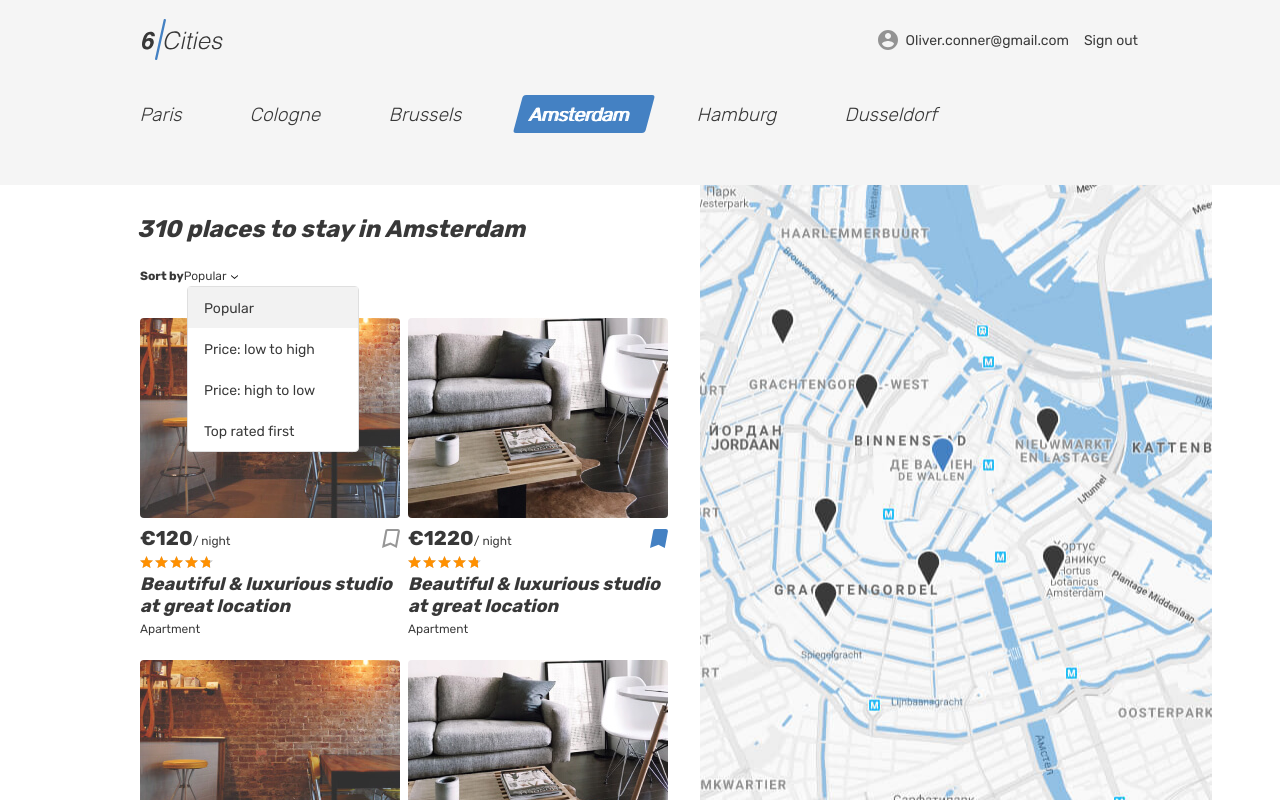
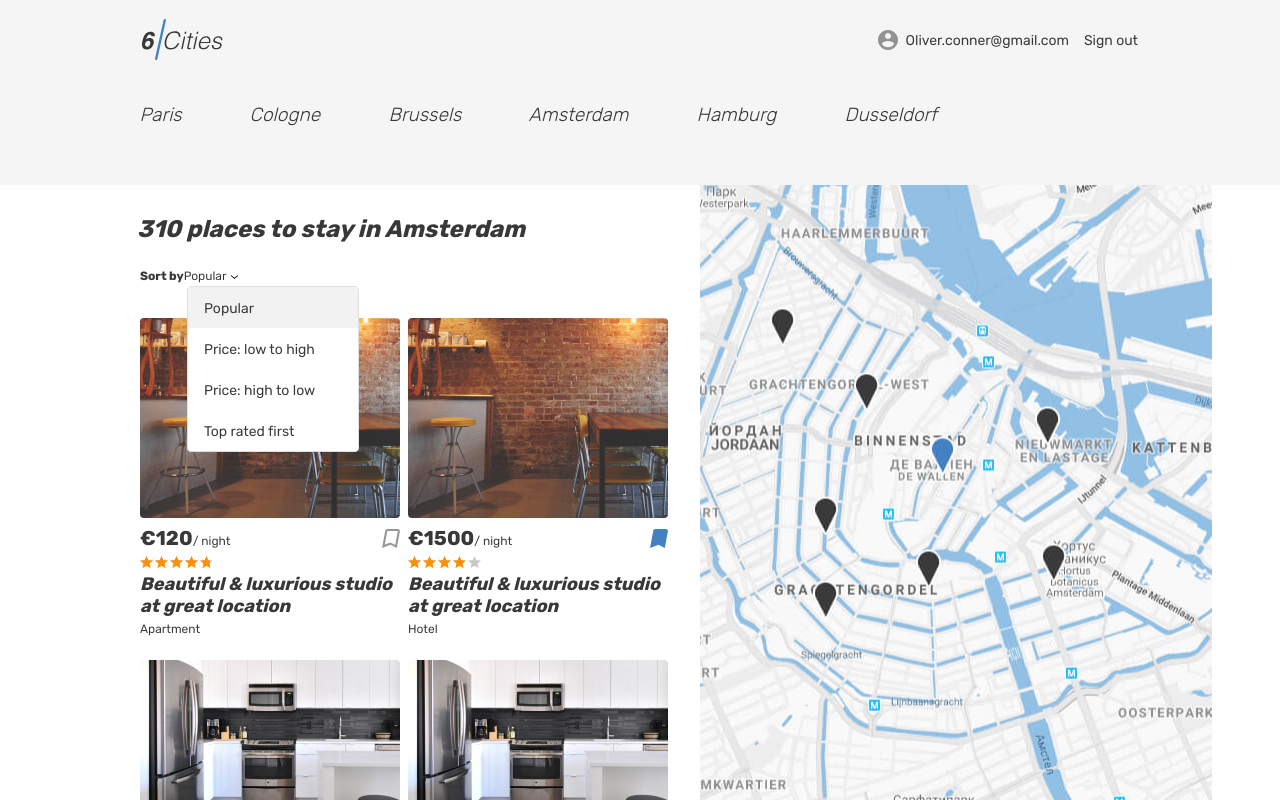
Before and after one commit to atatarov/market-hotel, a React (Create React App) app: page / in a window 1280 px wide. Built offline with nearby package versions, Linux system fonts and the light colour scheme.

Commit message:
Separate MainPage to components

```diff
--- /dev/null
+++ b/src/components/map-component/map-component.tsx
@@ -0,0 +1,11 @@
+import { MapType } from '../../const';
+
+interface IMapComponentProps {
+  type?: MapType;
+}
+
+export function MapComponent({ type }: IMapComponentProps): JSX.Element {
+  const mapTypeClass =
+    type === MapType.Property ? 'property__map' : 'cities__map';
+  return <section className={`${mapTypeClass} map`}></section>;
+}
--- a/src/const.ts
+++ b/src/const.ts
@@ -1,11 +1,20 @@
 import { IRateFragment } from './interfaces/interfaces';
-import { ApartamentDict } from './types/types';
+import { ApartamentDict, CitiesDict } from './types/types';
 
 export const apartamentDict: ApartamentDict = {
   apartment: 'Apartment',
   room: 'Private Room',
   house: 'House',
   hotel: 'Hotel',
+};
+
+export const citiesDict: CitiesDict = {
+  Paris: 'Paris',
+  Cologne: 'Cologne',
+  Brussels: 'Brussels',
+  Amsterdam: 'Amsterdam',
+  Hamburg: 'Hamburg',
+  Dusseldorf: 'Dusseldorf',
 };
 
 export enum AppRoute {
@@ -49,3 +58,8 @@ export enum CardType {
   Near = 'Near',
   Favorites = 'Favorites',
 }
+
+export enum MapType {
+  Property = 'property',
+  Cities = 'cities'
+}
--- a/src/mocks/offers.ts
+++ b/src/mocks/offers.ts
@@ -1,8 +1,8 @@
 import { IOffer } from '../interfaces/interfaces';
 import { apartamentDict } from '../const';
 
-export const offer: IOffer = {
-  bedrooms: 3,
+const one: IOffer = {
+  bedrooms: 5,
   city: {
     location: {
       latitude: 52.370216,
@@ -20,6 +20,7 @@ export const offer: IOffer = {
     'Washing machine',
     'Coffee machine',
     'Dishwasher',
+    'Table',
   ],
   host: {
     avatarUrl: 'img/avatar-angelina.jpg',
@@ -51,7 +52,50 @@ export const offer: IOffer = {
   type: apartamentDict['apartment'],
 };
 
-export const another: IOffer = {
+const two: IOffer = {
+  bedrooms: 3,
+  city: {
+    location: {
+      latitude: 52.370216,
+      longitude: 4.895168,
+      zoom: 10,
+    },
+    name: 'Paris',
+  },
+  description:
+    'A quiet cozy and picturesque that hides behind a a river by the unique lightness of Amsterdam.',
+  goods: ['Heating', 'Kitchen', 'Sofa'],
+  host: {
+    avatarUrl: 'img/avatar-angelina.jpg',
+    id: 6,
+    isPro: false,
+    name: 'Veronika',
+  },
+  id: 2,
+  images: [
+    'img/room.jpg',
+    'img/apartment-01.jpg',
+    'img/apartment-02.jpg',
+    'img/apartment-03.jpg',
+    'img/studio-01.jpg',
+    'img/apartment-01.jpg',
+  ],
+  isFavorite: true,
+  isPremium: false,
+  location: {
+    latitude: 59.35514938496378,
+    longitude: 6.673877537499948,
+    zoom: 8,
+  },
+  maxAdults: 3,
+  previewImage: 'img/room.jpg',
+  price: 1500,
+  rate: 3.9,
+  title: 'Beautiful & luxurious studio at great location',
+  type: apartamentDict['hotel'],
+};
+
+const three: IOffer = {
   bedrooms: 3,
   city: {
     location: {
@@ -77,7 +121,57 @@ export const another: IOffer = {
     isPro: true,
     name: 'Angelina',
   },
-  id: 1,
+  id: 3,
+  images: [
+    'img/room.jpg',
+    'img/apartment-01.jpg',
+    'img/apartment-02.jpg',
+    'img/apartment-03.jpg',
+    'img/studio-01.jpg',
+    'img/apartment-01.jpg',
+  ],
+  isFavorite: true,
+  isPremium: false,
+  location: {
+    latitude: 38.35514938496378,
+    longitude: 1.673877537499948,
+    zoom: 8,
+  },
+  maxAdults: 8,
+  previewImage: 'img/apartment-03.jpg',
+  price: 350,
+  rate: 2.7,
+  title: 'Beautiful & luxurious studio at great location',
+  type: apartamentDict['apartment'],
+};
+
+const four: IOffer = {
+  bedrooms: 12,
+  city: {
+    location: {
+      latitude: 57.370216,
+      longitude: 8.895168,
+      zoom: 10,
+    },
+    name: 'Hamburg',
+  },
+  description:
+    'A quiet cozy and picturesque that hides behind a a river by the unique lightness of Amsterdam.',
+  goods: [
+    'Heating',
+    'Kitchen',
+    'Cable TV',
+    'Washing machine',
+    'Coffee machine',
+    'Dishwasher',
+  ],
+  host: {
+    avatarUrl: 'img/avatar-angelina.jpg',
+    id: 9,
+    isPro: false,
+    name: 'Elena',
+  },
+  id: 4,
   images: [
     'img/room.jpg',
     'img/apartment-01.jpg',
@@ -93,12 +187,12 @@ export const another: IOffer = {
     longitude: 4.673877537499948,
     zoom: 8,
   },
-  maxAdults: 4,
-  previewImage: 'img/apartment-01.jpg',
-  price: 1220,
-  rate: 4.8,
+  maxAdults: 2,
+  previewImage: 'img/apartment-03.jpg',
+  price: 990,
+  rate: 4.3,
   title: 'Beautiful & luxurious studio at great location',
-  type: apartamentDict['apartment'],
+  type: apartamentDict['house'],
 };
 
-export const offers: IOffer[] = [offer, another, offer, another, offer];
+export const offers: IOffer[] = [one, two, three, four];
--- /dev/null
+++ b/src/pages/main-page/components/header.tsx
@@ -0,0 +1,46 @@
+import { Link } from 'react-router-dom';
+
+export function Header(): JSX.Element {
+  return (
+    <header className="header">
+      <div className="container">
+        <div className="header__wrapper">
+          <div className="header__left">
+            <Link
+              className="header__logo-link header__logo-link--active"
+              to="#"
+            >
+              <img
+                className="header__logo"
+                src="img/logo.svg"
+                alt="6 cities logo"
+                width="81"
+                height="41"
+              />
+            </Link>
+          </div>
+          <nav className="header__nav">
+            <ul className="header__nav-list">
+              <li className="header__nav-item user">
+                <Link
+                  className="header__nav-link header__nav-link--profile"
+                  to="#"
+                >
+                  <div className="header__avatar-wrapper user__avatar-wrapper"></div>
+                  <span className="header__user-name user__name">
+                    Oliver.conner@gmail.com
+                  </span>
+                </Link>
+              </li>
+              <li className="header__nav-item">
+                <Link className="header__nav-link" to="#">
+                  <span className="header__signout">Sign out</span>
+                </Link>
+              </li>
+            </ul>
+          </nav>
+        </div>
+      </div>
+    </header>
+  );
+}
--- /dev/null
+++ b/src/pages/main-page/components/location-item.tsx
@@ -0,0 +1,15 @@
+import { Link } from 'react-router-dom';
+
+interface ILocationItemProps {
+  name: string;
+}
+
+export function LocationItem({ name }: ILocationItemProps): JSX.Element {
+  return (
+    <li className="locations__item">
+      <Link className="locations__item-link tabs__item" to="#">
+        <span>{name}</span>
+      </Link>
+    </li>
+  );
+}
--- /dev/null
+++ b/src/pages/main-page/components/main-wrapper.tsx
@@ -0,0 +1,33 @@
+import { MapComponent } from '../../../components/map-component/map-component';
+import { PlacesBoard } from '../../../components/places-board/places-board';
+import { IOffer } from '../../../interfaces/interfaces';
+import { Tabs } from './tabs';
+
+interface IMainWrapperProps {
+  offers: IOffer[];
+  placeCount: string;
+}
+
+export function MainWrapper({
+  offers,
+  placeCount,
+}: IMainWrapperProps): JSX.Element {
+  return (
+    <main className="page__main page__main--index">
+      <h1 className="visually-hidden">Cities</h1>
+      <Tabs />
+      <div className="cities">
+        <div className="cities__places-container container">
+          <PlacesBoard
+            offers={offers}
+            placeCount={placeCount}
+            city={'Amsterdam'}
+          />
+          <div className="cities__right-section">
+            <MapComponent />
+          </div>
+        </div>
+      </div>
+    </main>
+  );
+}
--- /dev/null
+++ b/src/pages/main-page/components/tabs.tsx
@@ -0,0 +1,17 @@
+import { LocationItem } from './location-item';
+import { citiesDict } from '../../../const';
+import { createKeyValue } from '../../../utils';
+
+export function Tabs(): JSX.Element {
+  const locations = Object.values(citiesDict).map((city, index) => {
+    const keyValue = createKeyValue(city as string, index);
+    return <LocationItem key={keyValue} name={city} />;
+  });
+  return (
+    <div className="tabs">
+      <section className="locations container">
+        <ul className="locations__list tabs__list">{locations}</ul>
+      </section>
+    </div>
+  );
+}
--- a/src/pages/main-page/main-page.tsx
+++ b/src/pages/main-page/main-page.tsx
@@ -1,6 +1,6 @@
-import { Link } from 'react-router-dom';
 import { IOffer } from '../../interfaces/interfaces';
-import { PlacesBoard } from '../../components/places-board/places-board';
+import { Header } from './components/header';
+import { MainWrapper } from './components/main-wrapper';
 
 interface IMainPageProps {
   placeCount: string;
@@ -10,101 +10,8 @@ interface IMainPageProps {
 export function MainPage({ placeCount, offers }: IMainPageProps): JSX.Element {
   return (
     <div className="page page--gray page--main">
-      <header className="header">
-        <div className="container">
-          <div className="header__wrapper">
-            <div className="header__left">
-              <Link
-                className="header__logo-link header__logo-link--active"
-                to="#"
-              >
-                <img
-                  className="header__logo"
-                  src="img/logo.svg"
-                  alt="6 cities logo"
-                  width="81"
-                  height="41"
-                />
-              </Link>
-            </div>
-            <nav className="header__nav">
-              <ul className="header__nav-list">
-                <li className="header__nav-item user">
-                  <Link
-                    className="header__nav-link header__nav-link--profile"
-                    to="#"
-                  >
-                    <div className="header__avatar-wrapper user__avatar-wrapper"></div>
-                    <span className="header__user-name user__name">
-                      Oliver.conner@gmail.com
-                    </span>
-                  </Link>
-                </li>
-                <li className="header__nav-item">
-                  <Link className="header__nav-link" to="#">
-                    <span className="header__signout">Sign out</span>
-                  </Link>
-                </li>
-              </ul>
-            </nav>
-          </div>
-        </div>
-      </header>
-
-      <main className="page__main page__main--index">
-        <h1 className="visually-hidden">Cities</h1>
-        <div className="tabs">
-          <section className="locations container">
-            <ul className="locations__list tabs__list">
-              <li className="locations__item">
-                <Link className="locations__item-link tabs__item" to="#">
-                  <span>Paris</span>
-                </Link>
-              </li>
-              <li className="locations__item">
-                <Link className="locations__item-link tabs__item" to="#">
-                  <span>Cologne</span>
-                </Link>
-              </li>
-              <li className="locations__item">
-                <Link className="locations__item-link tabs__item" to="#">
-                  <span>Brussels</span>
-                </Link>
-              </li>
-              <li className="locations__item">
-                <Link
-                  className="locations__item-link tabs__item tabs__item--active"
-                  to="#"
-                >
-                  <span>Amsterdam</span>
-                </Link>
-              </li>
-              <li className="locations__item">
-                <Link className="locations__item-link tabs__item" to="#">
-                  <span>Hamburg</span>
-                </Link>
-              </li>
-              <li className="locations__item">
-                <Link className="locations__item-link tabs__item" to="#">
-                  <span>Dusseldorf</span>
-                </Link>
-              </li>
-            </ul>
-          </section>
-        </div>
-        <div className="cities">
-          <div className="cities__places-container container">
-            <PlacesBoard
-              offers={offers}
-              placeCount={placeCount}
-              city={'Amsterdam'}
-            />
-            <div className="cities__right-section">
-              <section className="cities__map map"></section>
-            </div>
-          </div>
-        </div>
-      </main>
+      <Header />
+      <MainWrapper placeCount={placeCount} offers={offers} />
     </div>
   );
 }
--- a/src/pages/offer-page/offer-page.tsx
+++ b/src/pages/offer-page/offer-page.tsx
@@ -1,9 +1,10 @@
-import { CardType } from '../../const';
+import { CardType, MapType } from '../../const';
 import { IOffer, IReview } from '../../interfaces/interfaces';
 import { convertRateToPercentage, createKeyValue } from '../../utils';
 import { BookmarkButton } from '../../components/bookmark-button/bookmark-button';
 import { PlaceCard } from '../../components/place-card/place-card';
 import { ReviewList } from '../../components/reviews/review-list/review-list';
+import { MapComponent } from '../../components/map-component/map-component';
 
 interface IOfferPageProps {
   offers: IOffer[];
@@ -106,7 +107,7 @@ export function OfferPage({ offers, reviews }: IOfferPageProps): JSX.Element {
             <ReviewList reviews={reviews} />
           </div>
         </div>
-        <section className="property__map map"></section>
+        <MapComponent type={MapType.Property} />
       </section>
       <div className="container">
         <section className="near-places places">
--- a/src/types/types.ts
+++ b/src/types/types.ts
@@ -14,4 +14,8 @@ export type City =
   | 'Hamburg'
   | 'Dusseldorf';
 
+export type CitiesDict = {
+  [key in City]: string;
+}
+
 export type FavoritesOffers = { [key in City]: IOffer[] };
```
